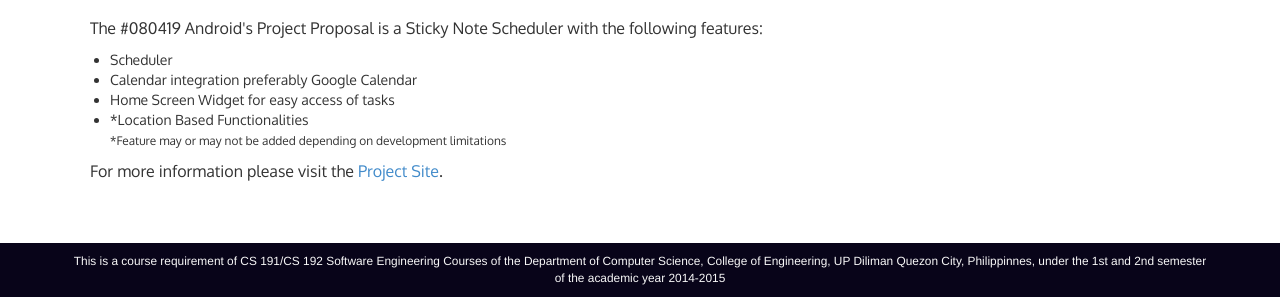
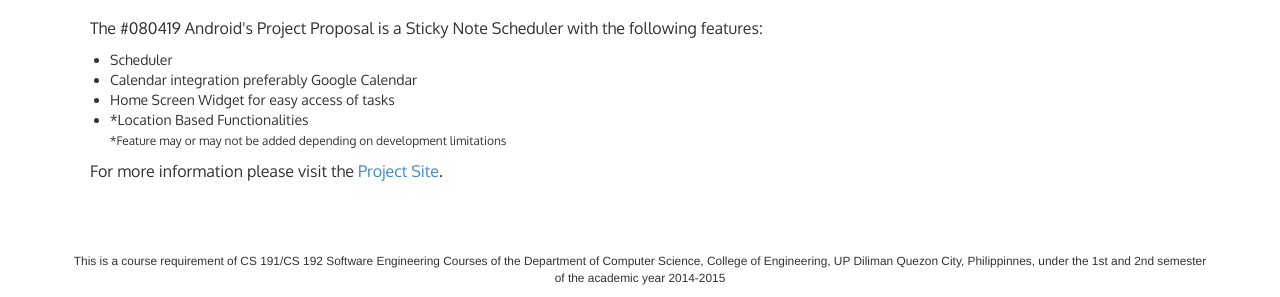
Before and after one commit to 080419android/080419android.github.io, a plain HTML site: page index.html in a window 1280 px wide. Shown: the part 561-858 px from the top of the page. Drawn offline with Linux system fonts and the light colour scheme.

Commit message:
Made minor revisions on footer style

```diff
--- a/src/css/custom.css
+++ b/src/css/custom.css
@@ -71,7 +71,6 @@ p{
 	text-align: center;
 	padding-top: 10px;
 	padding-bottom: 10px;
-	color:#f8f8f8;
-	background-color: #080419;
+
 	margin-top: 50px;
 }
```
